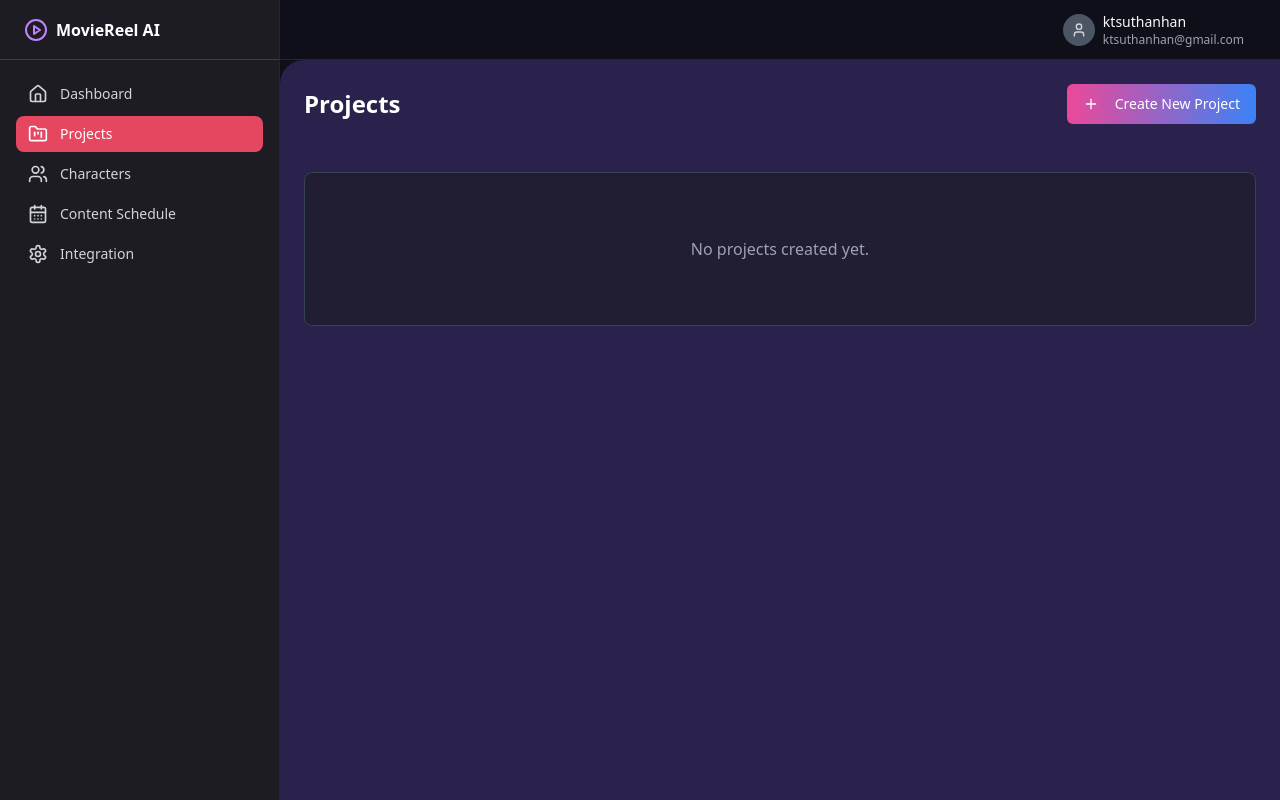
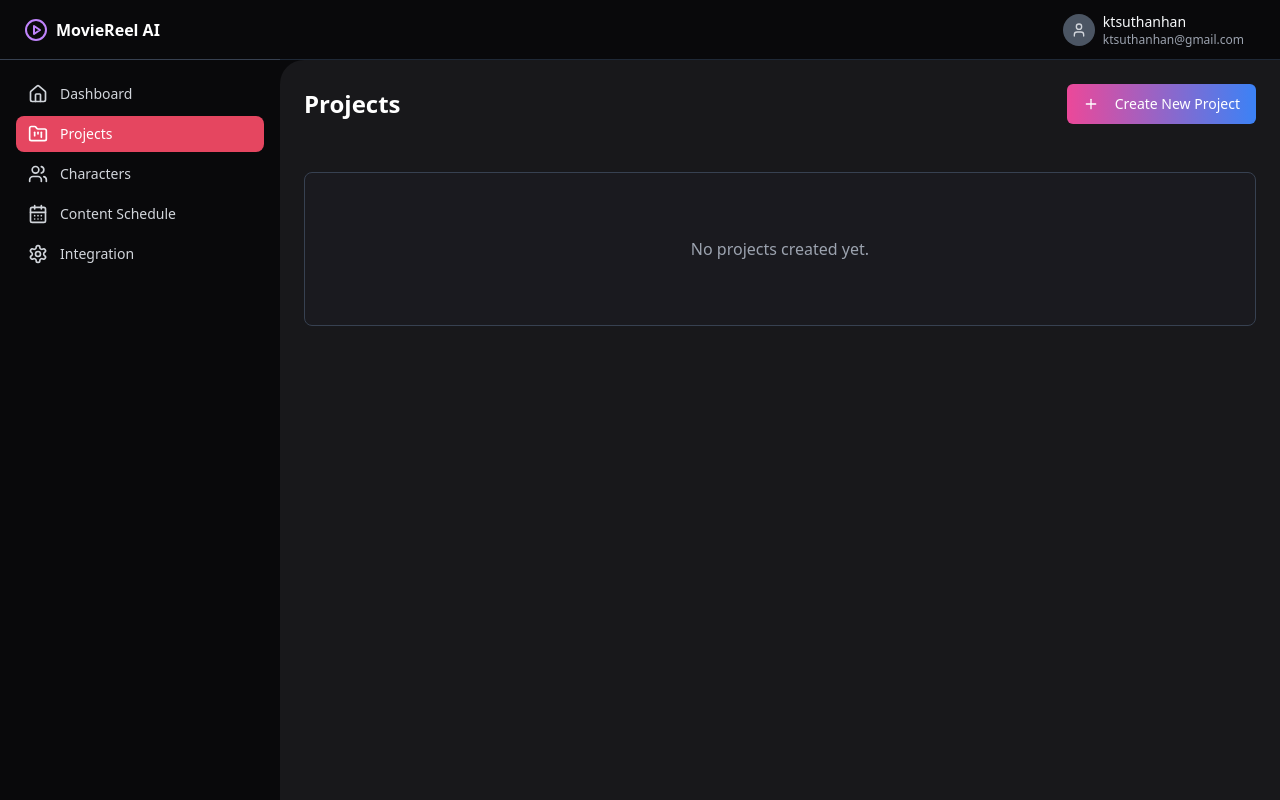
Before and after one commit to antran503/VIDEOREELAI, a React (Vite) app: page /projects in a window 1280 px wide. Built offline with nearby package versions, Linux system fonts and the light colour scheme.

Commit message:
[dyad] Cập nhật màu nền trang web - wrote 1 file(s)

```diff
--- a/src/components/layout/DashboardLayout.tsx
+++ b/src/components/layout/DashboardLayout.tsx
@@ -1,16 +1,17 @@
-import React from "react";
+import Header from "./Header";
 import Sidebar from "./Sidebar";
-import Header from "./Header";
 
-const DashboardLayout = ({ children }: { children: React.ReactNode }) => {
+interface DashboardLayoutProps {
+  children: React.ReactNode;
+}
+
+const DashboardLayout = ({ children }: DashboardLayoutProps) => {
   return (
-    <div className="grid min-h-screen w-full md:grid-cols-[220px_1fr] lg:grid-cols-[280px_1fr] bg-[#0F0F1A]">
-      <div className="hidden border-r border-gray-800 bg-[#1C1C22] md:block">
-        <Sidebar />
-      </div>
+    <div className="grid min-h-screen w-full md:grid-cols-[220px_1fr] lg:grid-cols-[280px_1fr] bg-zinc-950">
+      <Sidebar />
       <div className="flex flex-col">
         <Header />
-        <main className="flex flex-1 flex-col gap-4 p-4 lg:gap-6 lg:p-6 bg-[#2A214D] md:rounded-tl-3xl">
+        <main className="flex flex-1 flex-col gap-4 p-4 lg:gap-6 lg:p-6 bg-zinc-900 md:rounded-tl-3xl">
           {children}
         </main>
       </div>
```
